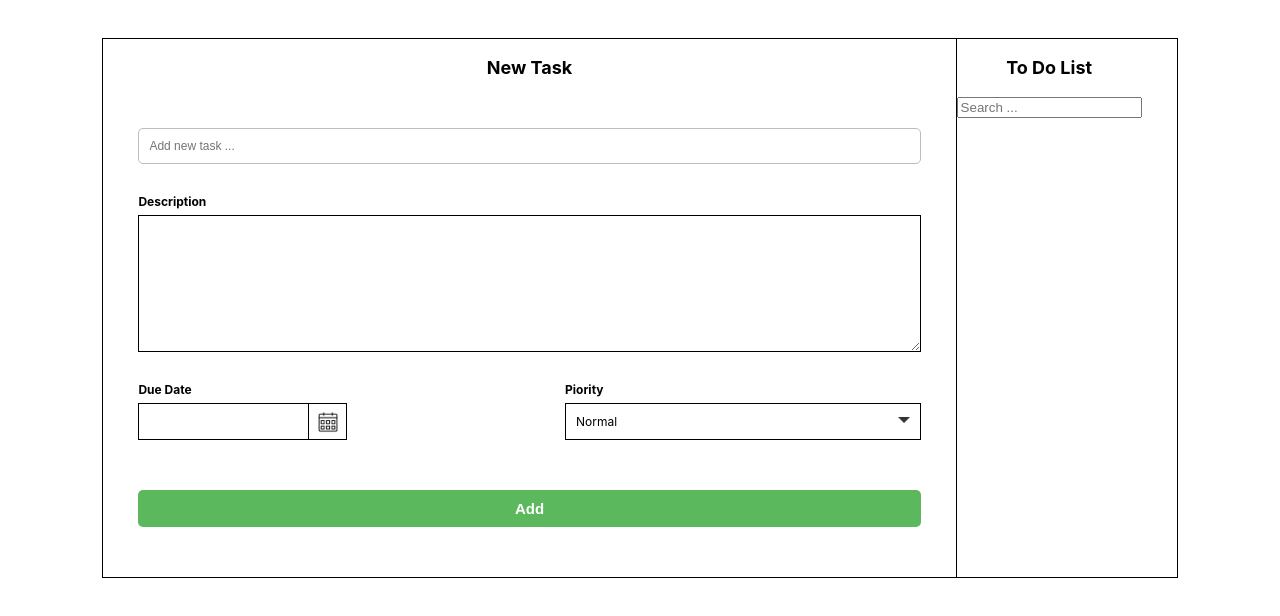
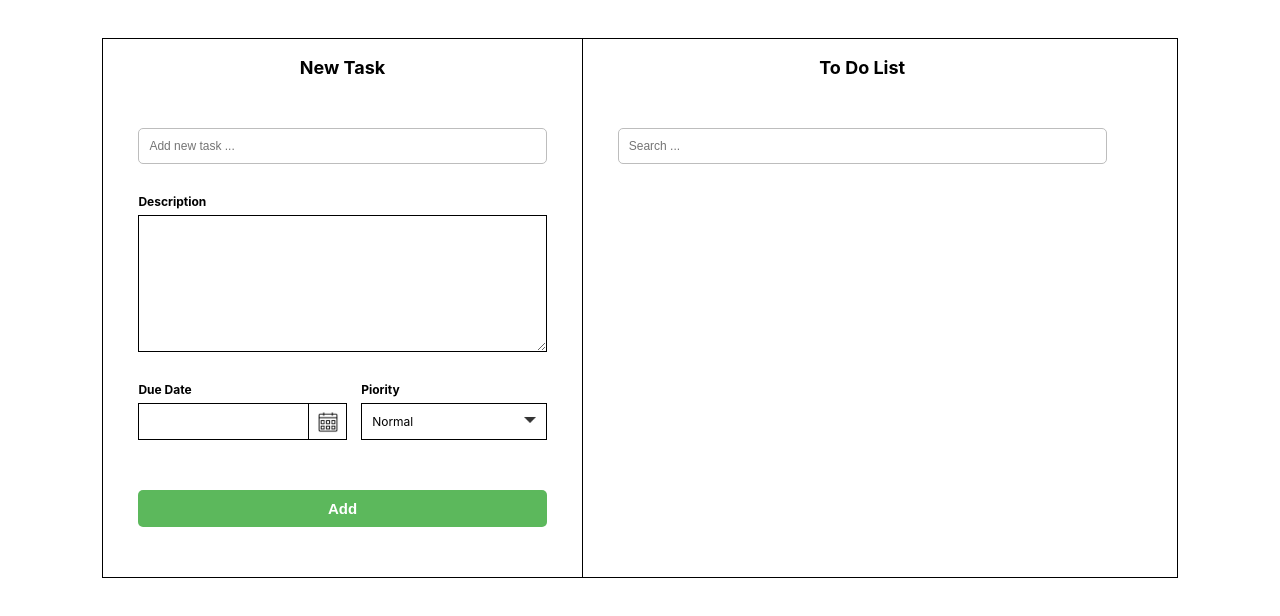
Before and after one commit to TrungyuD/sota-todo-list, a React (Create React App) app: page / in a window 1280 px wide. Shown: the top 616 px of the page. Built offline with nearby package versions, Linux system fonts and the light colour scheme.

Commit message:
update ui todo list

```diff
--- a/src/components/NewTask/DatePiority/DatePiority.js
+++ b/src/components/NewTask/DatePiority/DatePiority.js
@@ -1,9 +1,10 @@
 import React from 'react'
 import DatePicker from "react-datepicker";
 import "react-datepicker/dist/react-datepicker.css";
-import calendar from '../../icon/calendar.png';
+import calendar from '../../image/calendar.png';
+import arrow from '../../image/arrow.png';
 import './DatePiority.css';
-import arrow from '../../icon/arrow.png';
+
 const DatePiority = () => {
     return (
         <div className="date-piority">
--- a/src/components/TodoList/TodoList.css
+++ b/src/components/TodoList/TodoList.css
@@ -0,0 +1,23 @@
+.list{
+    flex: 55%;
+    position: relative;
+}
+.content-list{
+    padding: 0 35px;
+}
+.title {
+    font-size: 18px;
+    text-align: center;
+    font-weight: bold;
+}
+.search-input{
+    margin-top: 50px;
+    margin-bottom: 20px;
+}
+.search-input input{
+    font-size: 12px;
+    padding: 10px;
+    border: 1px solid #BDBDBD;
+    border-radius: 5px;
+    width: -webkit-fill-available;
+}
--- a/src/components/TodoList/TodoList.js
+++ b/src/components/TodoList/TodoList.js
@@ -3,7 +3,7 @@ import './TodoList.css';
 
 const TodoList = () => {
     return (
-        <div className="container-list">
+        <div className="list">
             <div className="content-list">
                 <p className="title">To Do List</p>
                 <div className="search-input">
```
Also changed, not shown: src/components/image/arrow.png (renamed from src/components/icon/arrow.png), src/components/image/calendar.png (renamed from src/components/icon/calendar.png).
